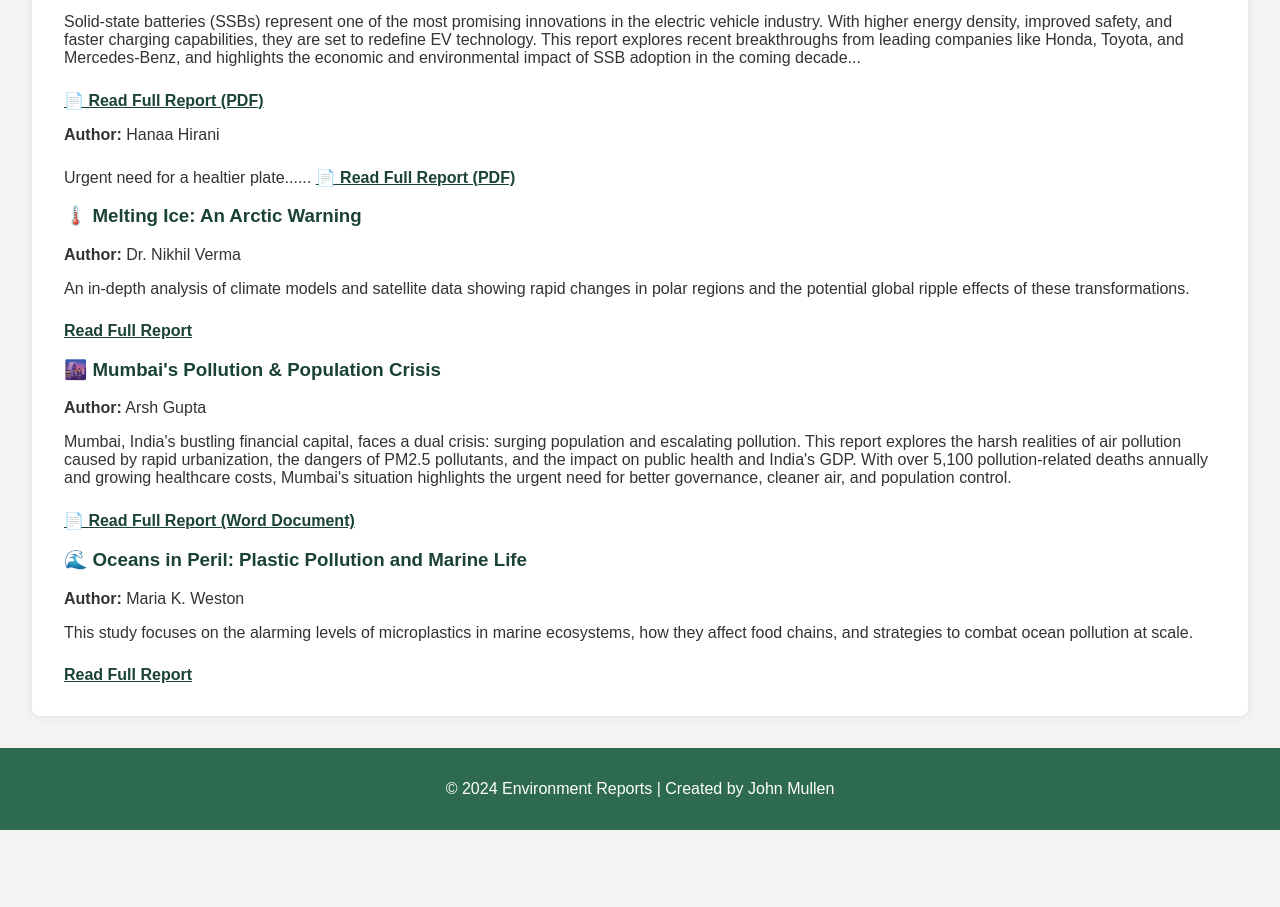
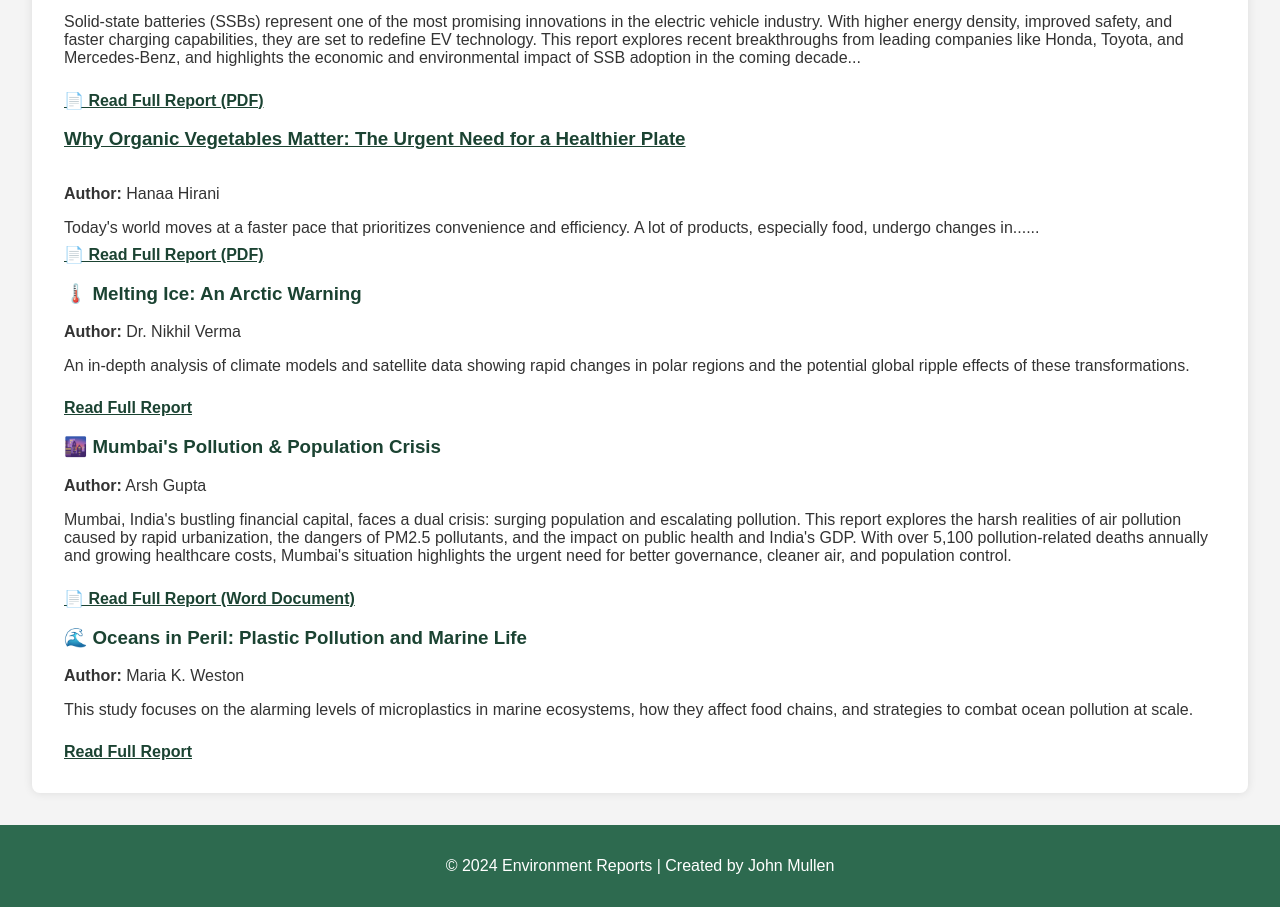
Before and after one commit to Knighthood25/evs-report, a plain HTML site: page index.html in a window 1280 px wide. Shown: the part 2884-3791 px from the top of the page. Before the commit the page ends 3714 px from the top, so only its background shows below. Drawn offline with nearby package versions, Linux system fonts and the light colour scheme.

Commit message:
index.html

```diff
--- a/index.html
+++ b/index.html
@@ -182,10 +182,12 @@
 </p>
 <a href="A075_Pratit%20Dedhia.pdf" class="read-link" target="_blank" download>
   📄 Read Full Report (PDF)
+
+   <h3>Why Organic Vegetables Matter: The Urgent Need for a Healthier Plate</h3>
 </a>
     <p><strong>Author:</strong> Hanaa Hirani </p>
 <p>
- Urgent need for a healtier plate......
+ Today's world moves at a faster pace that prioritizes convenience and efficiency. A lot of products, especially food, undergo changes in......
 <a href="EVS Article_A020.pdf" class="read-link" target="_blank" download>
   📄 Read Full Report (PDF)
 </a>
```
